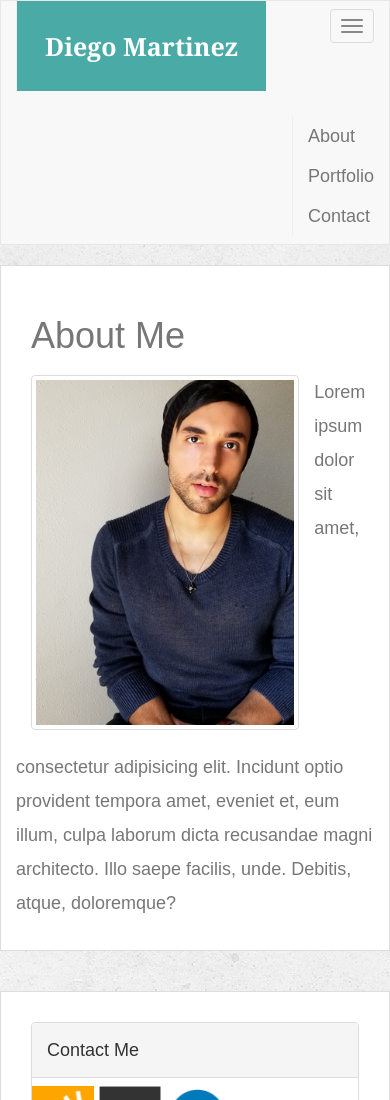
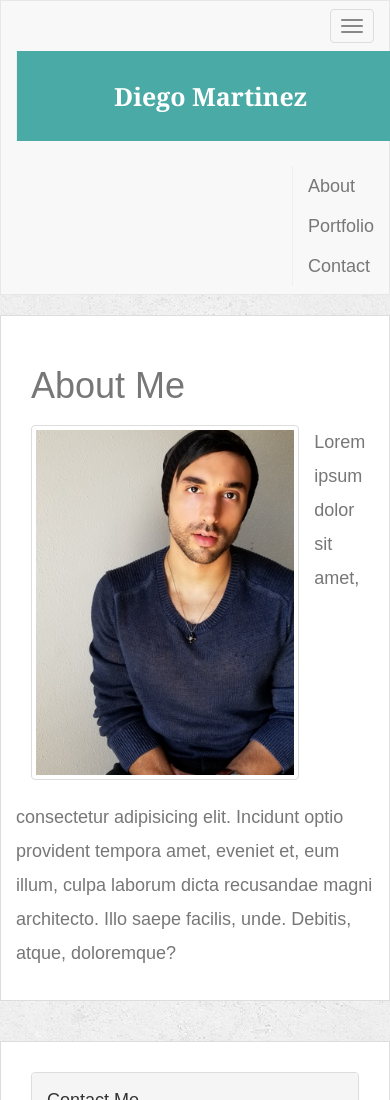
Before and after one commit to daygo27/Bootstrap-Portfolio, a plain HTML site: page index.html in a window 390 px wide. Shown: the top 1100 px of the page. Drawn offline with nearby package versions, Linux system fonts and the light colour scheme; files whose address does not match are found by name.

Commit message:
new stuff

```diff
--- a/assets/boot.css
+++ b/assets/boot.css
@@ -183,3 +183,25 @@ p {
     background: #666;
     border-top: 8px solid #4aaaa5;
 }
+@media all and (max-width: 640px)  {
+
+ul{
+
+        max-width: 100%;
+        float: left;
+        margin-top: 25px;
+        padding: 0 0 0px;
+        line-height: 50px;
+        position: relative;
+        display: inline-block;
+
+
+
+    }
+    #logo{
+
+        width: 100%;
+        max-width: 100%;
+    }
+
+}
--- a/index.html
+++ b/index.html
@@ -5,12 +5,13 @@
     <title>About me</title>
     <!-- Latest compiled and minified CSS -->
     <link rel="stylesheet" href="https://maxcdn.bootstrapcdn.com/bootstrap/3.3.7/css/bootstrap.min.css" integrity="sha384-BVYiiSIFeK1dGmJRAkycuHAHRg32OmUcww7on3RYdg4Va+PmSTsz/K68vbdEjh4u" crossorigin="anonymous">
+     <meta name="viewport" content="width=device-width, initial-scale=1">
     <link rel="stylesheet" type="text/css" href="assets/boot.css">
 </head>
 
 <body>
     <div class="row">
-        <div class="col-xs-12 col-md-12">
+        <div class="col-xs-12 col-md-12 col-lg-12">
             <nav class="navbar navbar-default">
                 <div class="container-fluid">
                     <!-- Brand and toggle get grouped for better mobile display -->
@@ -41,7 +42,7 @@
     <div class="container">
         <!-- Row 1 -->
         <div class="row">
-            <div class="col-sm-8 col-md-8" id="aboutme">
+            <div class="col-xs-12 col-sm-8 col-md-8" id="aboutme">
                 <h1>About Me</h1>
                 <div class="row">
                     <div class="col-xs-10 col-sm-9 col-md-8">
```
Also changed, not shown: contact.html (+2 -1 lines), portfolio.html (+3 -2 lines).
